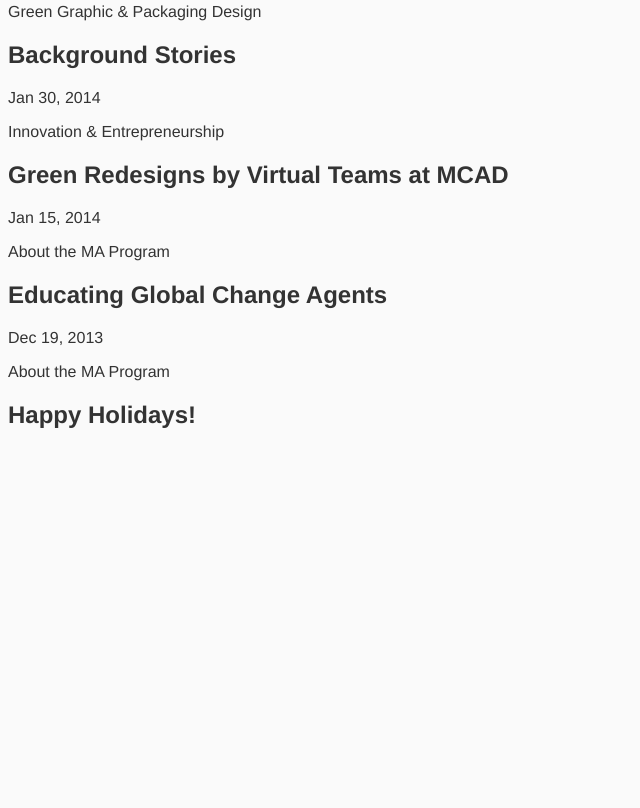
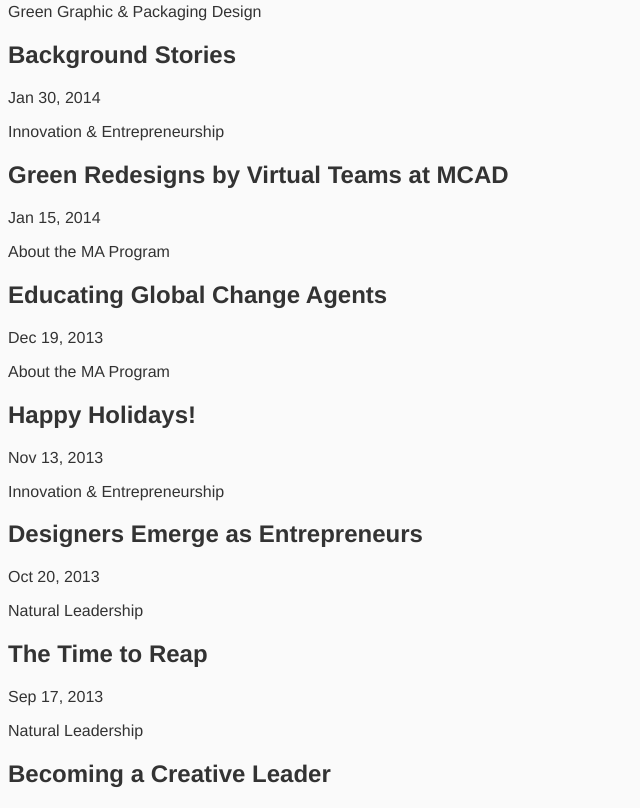
Before and after one commit to LetterTCarter/mcad-sdblog, a website: page app/index.html in a window 1280 px wide. Shown: the part 630-1438 px from the top of the page, without its empty margins (0-640 px from the left). Before the commit the page ends 1079 px from the top, so only its background shows below. Drawn offline with nearby package versions, Linux system fonts and the light colour scheme; files that its build step writes are made by us from their sources.

Commit message:
added articles 8-10
Designers Emerge as Entrepreneurs, The Time to Reap, and Becoming a
Creative Leader

```diff
--- a/app/index.html
+++ b/app/index.html
@@ -84,6 +84,24 @@
     <h2>Happy Holidays!</h2>
   </article>
 
+  <article>
+    <time datetime="2013-11-13">Nov 13, 2013</time>
+    <p>Innovation &amp; Entrepreneurship</p>
+    <h2>Designers Emerge as Entrepreneurs</h2>
+  </article>
+
+  <article>
+    <time datetime="2013-10-20">Oct 20, 2013</time>
+    <p>Natural Leadership</p>
+    <h2>The Time to Reap</h2>
+  </article>
+
+  <article>
+    <time datetime="2013-09-17">Sep 17, 2013</time>
+    <p>Natural Leadership</p>
+    <h2>Becoming a Creative Leader</h2>
+  </article>
+
     <!-- Google Analytics: change UA-XXXXX-X to be your site's ID. -->
     <script>
       (function(b,o,i,l,e,r){b.GoogleAnalyticsObject=l;b[l]||(b[l]=
```
